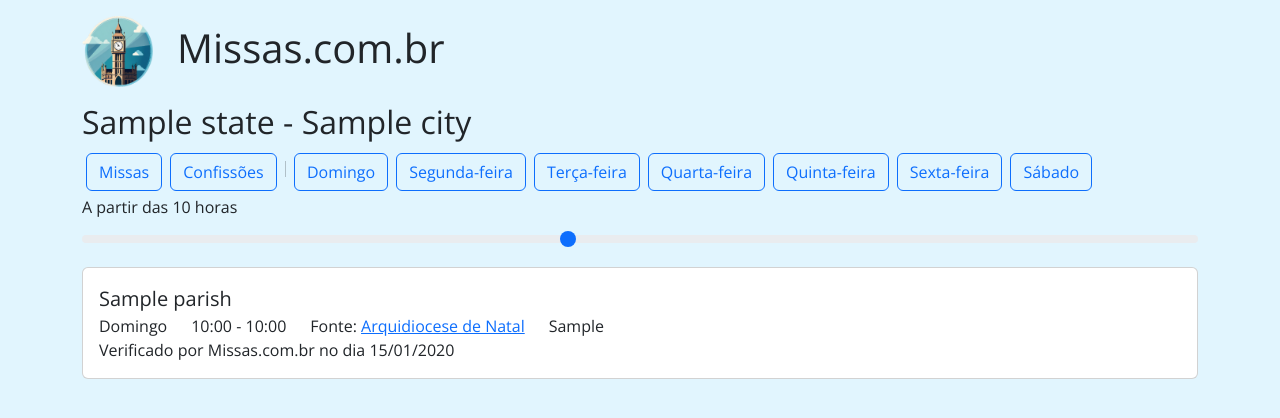
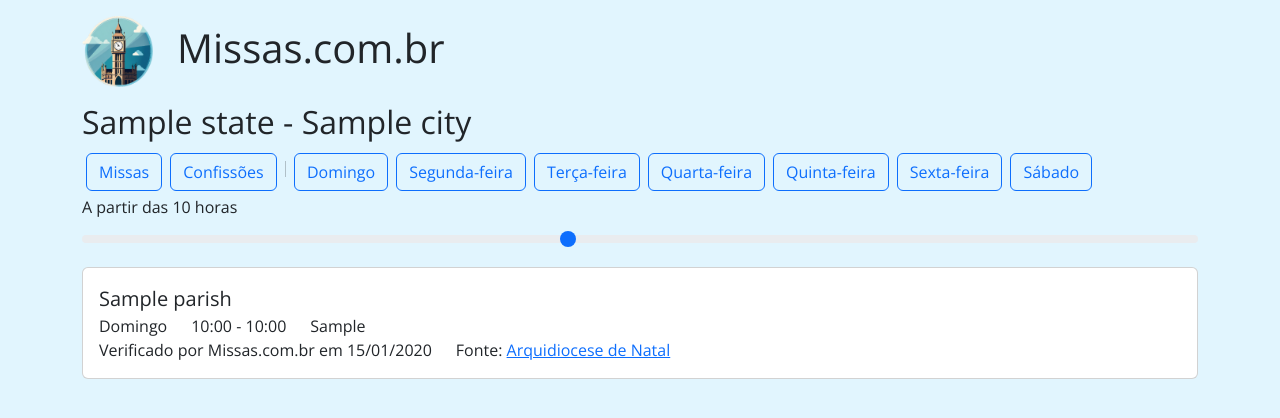
Before and after one commit to lucasrcezimbra/missas.com.br, a Django app: template missas/core/templates/index.html in a window 1280 px wide. Shown: the top 418 px of the page. Run offline with Django 5.2, Linux system fonts and the light colour scheme; data comes from the database, SQL or seed files in the repository; tables that the repository leaves empty hold one stand-in row (values such as "Sample post"); the template is opened without the code that fills it: values that come from a table or form of the project are taken from there, most other values are stand-ins (such as "Sample title", 1, 10 or a date in 2020); parts of the project's set-up code (start-up, migrations or seed data) failed here and were passed over; some libraries are stand-ins or nearby versions.

Commit message:
chore(UI): improve info order in the schedule card

```diff
--- a/missas/core/templates/cards.html
+++ b/missas/core/templates/cards.html
@@ -14,6 +14,22 @@
                             {% if schedule.end_time %}- {{ schedule.end_time|time:"H:i" }}{% endif %}
                         </span>
                     </div>
+                    {% if schedule.observation %}
+                        <div class="col-auto">
+                            <span>
+                                <i class="fa-solid fa-exclamation-circle"></i>
+                                {{ schedule.observation }}
+                            </span>
+                        </div>
+                    {% endif %}
+                </div>
+                <div class="row">
+                    {% if schedule.verified_at %}
+                        <div class="col-auto">
+                            <i class="fa-solid fa-circle-check verified"></i>
+                            Verificado por Missas.com.br em {{ schedule.verified_at|date:"SHORT_DATE_FORMAT" }}
+                        </div>
+                    {% endif %}
                     <div class="col-auto">
                         <span>
                             <i class="fa-solid fa-exclamation-circle"></i>
@@ -24,20 +40,6 @@
                             {% endif %}
                         </span>
                     </div>
-                    {% if schedule.observation %}
-                        <div class="col-auto">
-                            <span>
-                                <i class="fa-solid fa-exclamation-circle"></i>
-                                {{ schedule.observation }}
-                            </span>
-                        </div>
-                    {% endif %}
-                    {% if schedule.verified_at %}
-                        <div class="col-12">
-                            <i class="fa-solid fa-circle-check verified"></i>
-                            Verificado por Missas.com.br no dia {{ schedule.verified_at|date:"SHORT_DATE_FORMAT" }}
-                        </div>
-                    {% endif %}
                 </div>
             </div>
         </div>
```
